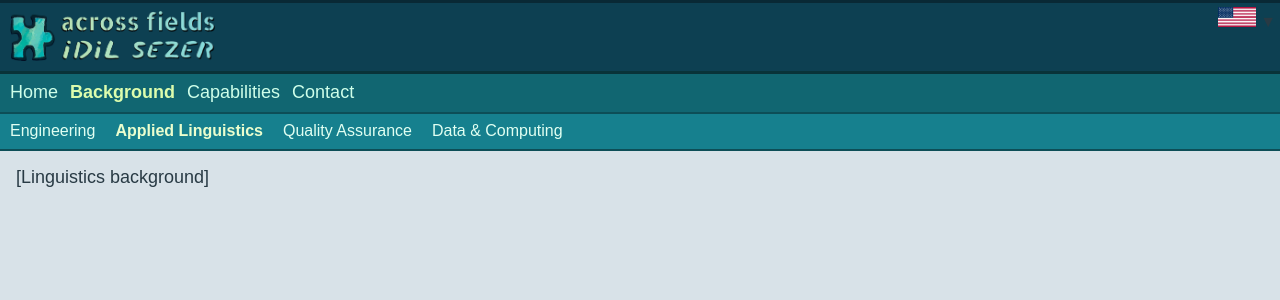
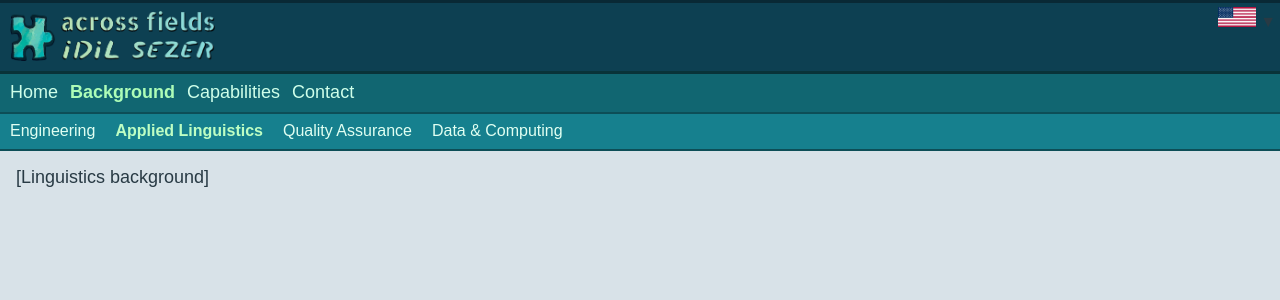
Before and after one commit to acrossfields/idilsezer, a Jekyll site: the page built from en/background-lang.md, in a window 1280 px wide. Shown: the top 300 px of the page. Built offline with Jekyll 4.4.1, drawn with Linux system fonts in a browser that asks for light colours; some web fonts are replaced.

Commit message:
Update style.scss

```diff
--- a/assets/css/style.scss
+++ b/assets/css/style.scss
@@ -101,12 +101,12 @@
 
 .nav-wrapper a.active {
   font-weight: bold;
-  color: #ddfdad;
+  color: #adfdb7;
 }
 
 .sub-nav a.active {
   font-weight: bold;
-  color: #ebfece;
+  color: #befec3;
 }
 
 body {
```
